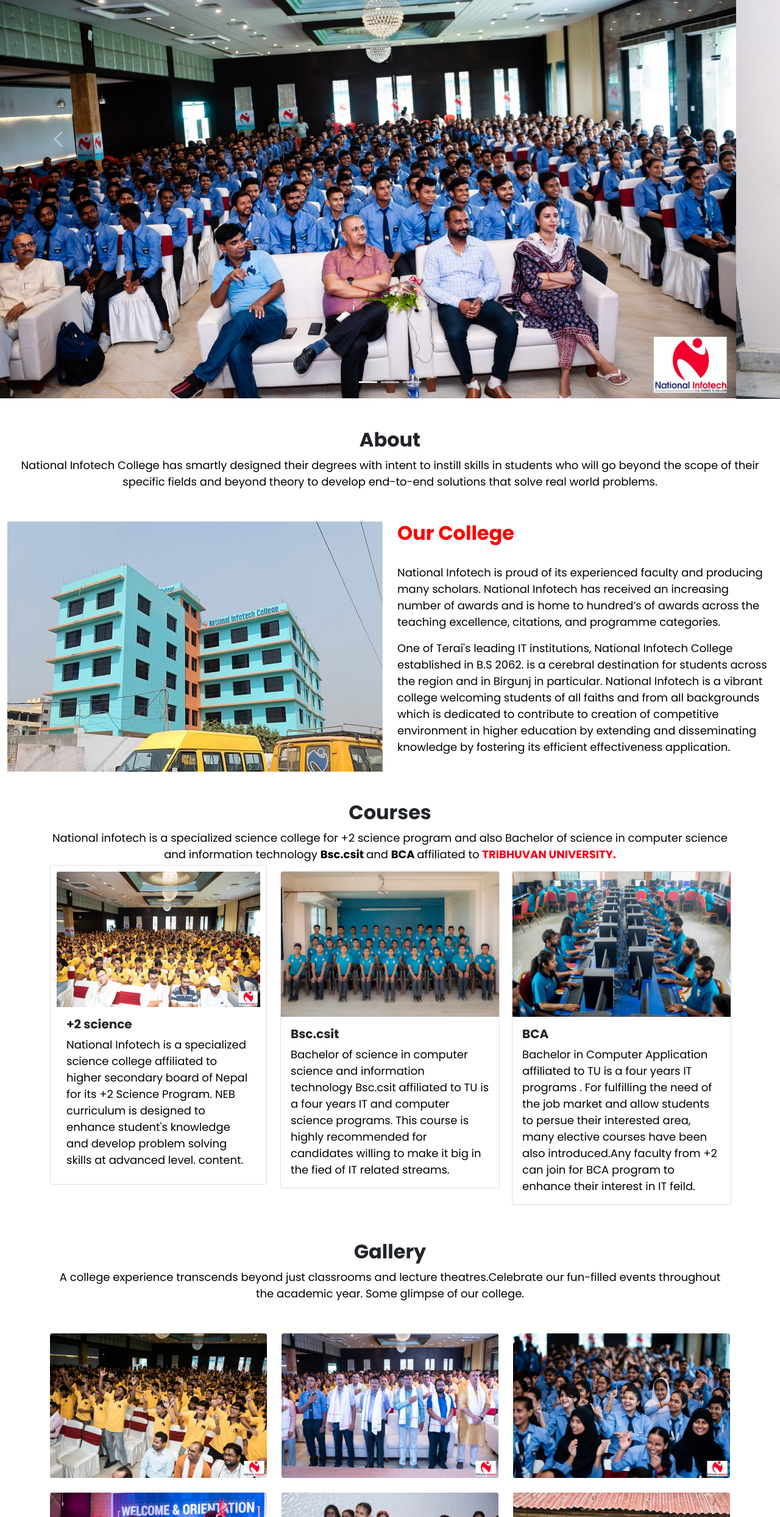
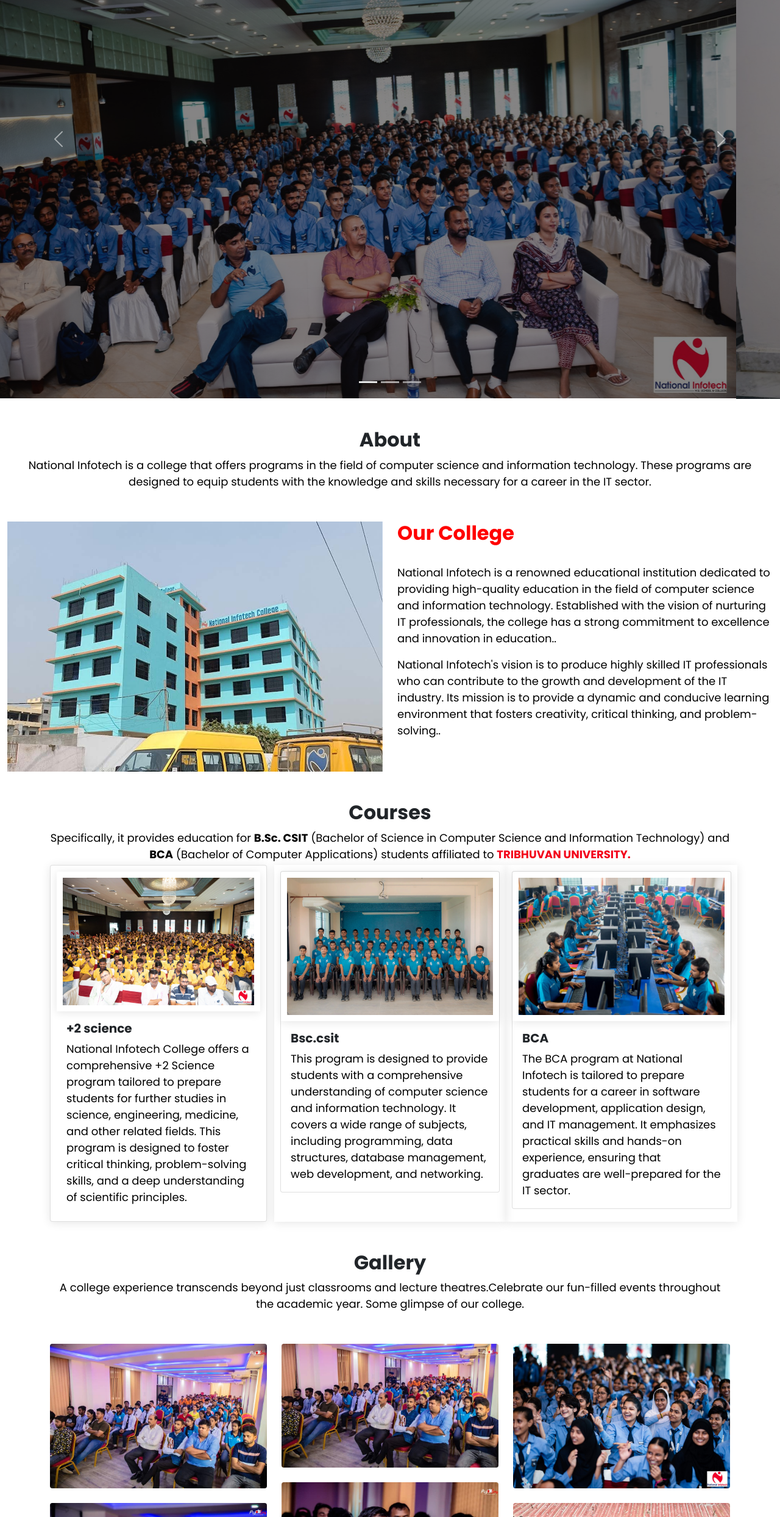
Before and after one commit to technotoxs07/NI-Bachelor-page-RES, a plain HTML site: page index.html in a window 1280 px wide. Shown: the part 313-2800 px from the top of the page at 61% size. Drawn offline with nearby package versions, Linux system fonts and the light colour scheme.

Commit message:
Before Launch

```diff
--- a/css/style.css
+++ b/css/style.css
@@ -2,14 +2,43 @@ body {
   font-family: 'Poppins', sans-serif;
 }
 
+a {
+  text-decoration: none !important;
+}
+/***************
+SECTION-HEADING
+***************/
+.section-heading{
+  color: var(--bs-);
+}
+
+/***************
+HEADER
+***************/
+@media (max-width: 768px) {
+
+
+  .header-social-icon {
+    display: none;
+  }
+}
+/***************
+NAVBAR
+***************/
+
 nav {
-  background-color: #fff !important;
+  background: #fff !important;
   box-shadow: 1px 1px 2px #4444;
 
 }
 
 nav .navbar-brand {
   color: var(--bs-red) !important;
+}
+
+.navbar-toggler {
+  outline: none !important;
+  padding: none !important;
 }
 
 .section-heading {
@@ -22,29 +51,28 @@ nav .navbar-brand {
   padding-bottom: 15px;
 }
 
-@media (max-width: 768px) {
+/**************
+CROUSEL
+**************/
 
-
-  .header-social-icon {
-    display: none;
-  }
-}
-
-.navbar-toggler {
-  outline: none !important;
-  padding: none !important;
-}
-
-.carousel-inne .carousel-item {
+.carousel-inner .carousel-item {
   width: 100%;
-  height: 50vh;
+  height: 50;
   background-size: cover;
   background-position: center;
   background-repeat: no-repeat;
 
 }
 
-
+.carousel-inner .carousel-item::before {
+content: ' ';
+background-color: rgba(12, 11, 10, 0.5);
+position: absolute;
+top: 0;
+left: 0;
+right: 0;
+bottom: 0;
+}
 
 .carousel-inner .carousel-caption {
   display: flex;
@@ -52,7 +80,7 @@ nav .navbar-brand {
   align-items: center;
   position: absolute;
   bottom: 0;
-  top: 10%;
+  top: 60%;
   left: 0;
   right: 0;
 }
@@ -73,46 +101,56 @@ nav .navbar-brand {
 
 }
 
-p {
-  color: black;
-  font-size: large;
-}
-
-.carousel-inner .carousel-caption {
-  font-size: 10px;
+.carousel-inner .carousel-caption h2{
+  font-size: 50px;
   width: 80;
   margin: 0px auto 20px auto;
 }
 
-@media(max-width: 768px);
+.carousel-inner .carousel-caption span{
+  color: rgb(8, 253, 85);
+}
 
+@media(max-width: 768px)
   {
   .carousel-inner .carousel-caption h2 {
     font-size: 38px;
   }
-}
+   }
 
-@media(max-width: 577px)
+
+   @media(max-width: 577px)
 
   {
 
   .carousel-inner .carousel-caption h2 {
-    font-size: 15px;
+    font-size: 20px;
   }
 }
 
-carousel-inner .carousel-caption p {
+.carousel-inner .carousel-caption p {
   font-size: 13px;
 }
 
+
+/**********
+COURSES
+************/
 .course .box {
   padding: 10px 10px;
-  box-shadow: 0px 2px 15px rgba red green blue alpha;
+  box-shadow: 0px 2px 15px rgba(0, 0, 0, 0.1);
 
 }
 
-a {
-  text-decoration: none !important;
+.course .box img {
+  padding: 10px 10px;
+  box-shadow: 0px 2px 15px rgba(0, 0, 0, 0.1);
+
+}
+
+p {
+  color: black;
+  font-size: large;
 }
 
 footer p {
@@ -124,5 +162,8 @@ footer p {
 }
 .developer {
   text-align: center;
+}
 
+a:hover {
+  color: rgb(0, 243, 32);
 }
--- a/index.html
+++ b/index.html
@@ -35,8 +35,10 @@
       <section class="d-flex justify-content-center justify-content-lg-between p-2 border-bottom">
 
         <div class="me-5  d-lg-block">
+
           <span class="mx-3"><i class="fa fa-phone mx-1"></i> +977-51-417200</span>
           <span><i class="	fa fa-calendar mx-1"></i> Sun-Fri : 6:00am-4:00pm</span>
+
         </div>
         <div>
           <a href="https://www.facebook.com/NationalInfotech/" class="me-4 text-reset">
@@ -61,6 +63,7 @@
       </section>
   </header>
 
+
   </div>
 
 
@@ -69,14 +72,16 @@
   <nav class="navbar navbar-expand-lg navbar-light bg-light">
     <div class="container">
       <main id="our clg">
-      <a class="navbar-brand fw-bold" href="#">Our College</a></main>
+        <!--<a class="navbar-brand fw-bold" href="#">NI TUTOR</a>-->
+        <p ><b >NI TUTOR : </b><a  href="#" data-replace="get a link"><span> get a link</span></a></p>
+      </main>
       <button class="navbar-toggler" type="button" data-bs-toggle="collapse" data-bs-target="#navbarSupportedContent"
         aria-controls="navbarSupportedContent" aria-expanded="false" aria-label="Toggle navigation">
         <span class="navbar-toggler-icon"></span>
       </button>
       <div class="collapse navbar-collapse" id="navbarSupportedContent">
         <ul class="navbar-nav m-auto mb-2 mb-lg-0">
-          <li class="nav-item mr-3">
+          <li class="nav-item mx-3">
             <a class="nav-link active" aria-current="page" href="#">Home</a>
           </li>
           <li class="nav-item mx-3">
@@ -121,19 +126,19 @@
       <div class="carousel-item active">
         <img class="h-100 w-100 overlay" src="pictures/ni student.jpg" class="d-block w-100" alt="...">
         <div class="carousel-caption  d-block">
-
+          <!--<h2>welcome to <span> National Infotech </span>college</h2>-->
         </div>
       </div>
       <div class="carousel-item">
         <img class="h-100 w-100 overlay" src="pictures/www.jpg" class="d-block w-100" alt="...">
         <div class="carousel-caption  d-block">
-
+          <!--<h2>welcome to <span> National Infotech </span>college</h2>-->
         </div>
       </div>
       <div class="carousel-item">
         <img class="h-100 w-100 overlay" src="pictures/project.jpg" class="d-block w-100" alt="...">
         <div class="carousel-caption d-block">
-
+          <!--<h2>welcome to <span> National Infotech </span>college</h2>-->
         </div>
       </div>
     </div>
@@ -155,9 +160,9 @@
         <h2 class="h2-responsive    text-center my-2">
           <b> About</b>
         </h2>
-        <p class="text-center w-responsive mx-auto mb-1">National Infotech College has smartly designed their degrees
-          with intent to instill skills in students who will go beyond the scope of their specific fields and beyond
-          theory to develop end-to-end solutions that solve real world problems. </p>
+        <p class="text-center w-responsive mx-auto mb-1">National Infotech is a college that offers programs in the
+          field of computer science and information technology. These programs are designed to equip students with the
+          knowledge and skills necessary for a career in the IT sector. </p>
         <!--section head end-->
 
         <div class="row pt-5">
@@ -168,15 +173,14 @@
           <div class="col-md-6 pt-10">
             <h2 class=" h2-responsive fw-bold text-start section-heading ">Our College</h2>
             <br>
-            <p class="lh-base">National Infotech is proud of its experienced faculty and producing many scholars.
-              National Infotech has received an increasing number of awards and is home to hundred’s of awards across
-              the teaching excellence, citations, and programme categories.
+            <p class="lh-base">National Infotech is a renowned educational institution dedicated to providing
+              high-quality education in the field of computer science and information technology. Established with the
+              vision of nurturing IT professionals, the college has a strong commitment to excellence and innovation in
+              education..
             </p>
-            <p class="lh-base">One of Terai's leading IT institutions, National Infotech College established in B.S
-              2062. is a cerebral destination for students across the region and in Birgunj in particular. National
-              Infotech is a vibrant college welcoming students of all faiths and from all backgrounds which is dedicated
-              to contribute to creation of competitive environment in higher education by extending and disseminating
-              knowledge by fostering its efficient effectiveness application.</p>
+            <p class="lh-base">National Infotech's vision is to produce highly skilled IT professionals who can
+              contribute to the growth and development of the IT industry. Its mission is to provide a dynamic and
+              conducive learning environment that fosters creativity, critical thinking, and problem-solving..</p>
             <!--<button type="button" class="btn btn-primary btn-sm">Read more</button>-->
             <!--<a href="" class="btn btn-primary px-2 pl-2 mt-2 "> Read more </a>-->
           </div>
@@ -195,9 +199,12 @@
         </b>
       </h2>
       <p class="text-center w-responsive mx-auto mb-1">
-        National infotech is a specialized science college for +2 science program and also Bachelor of science in
-        computer science and information technology <b>Bsc.csit </b>and <b>BCA </b>affiliated to <span
-          style="color:rgb(243, 3, 27);font-weight:bold">TRIBHUVAN UNIVERSITY.</span>
+
+        Specifically, it provides education for <b>B.Sc. CSIT</b>  (Bachelor of Science in Computer Science and Information
+        Technology) and <b> BCA</b> (Bachelor of Computer Applications) students
+
+
+        </b>affiliated to <span style="color:rgb(243, 3, 27);font-weight:bold">TRIBHUVAN UNIVERSITY.</span>
       </p>
       <!--section head end-->
       <div class="row">
@@ -206,10 +213,7 @@
             <img src="pictures/twelve.jpg" class="card-img-top" alt="...">
             <div class="card-body">
               <h5 class="card-title"><b>+2 science</b></h5>
-              <p class="card-text">National Infotech is a specialized science college affiliated to higher secondary
-                board of Nepal for its +2 Science Program. NEB curriculum is designed to enhance student's knowledge and
-                develop problem solving skills at advanced level.
-                content.</p>
+              <p class="card-text">National Infotech College offers a comprehensive +2 Science program tailored to prepare students for further studies in science, engineering, medicine, and other related fields. This program is designed to foster critical thinking, problem-solving skills, and a deep understanding of scientific principles.</p>
               <!--<a href="#" class="btn btn-primary">Read more</a>-->
             </div>
           </div>
@@ -220,9 +224,7 @@
             <div class="card-body">
               <h5 class="card-title"><b>Bsc.csit</b></h5>
               <p class="card-text">
-                Bachelor of science in computer science and information technology Bsc.csit affiliated to TU is a four
-                years IT and computer science programs. This course is highly recommended for candidates willing to make
-                it big in the fied of IT related streams.
+                This program is designed to provide students with a comprehensive understanding of computer science and information technology. It covers a wide range of subjects, including programming, data structures, database management, web development, and networking.
               </p>
               <!--<a href="#" class="btn btn-primary">Read more</a>-->
             </div>
@@ -233,10 +235,7 @@
             <img src="pictures/bca.jpg" class="card-img-top" alt="...">
             <div class="card-body">
               <h5 class="card-title"><b>BCA</b></h5>
-              <p class="card-text">Bachelor in Computer Application affiliated to TU is a four years IT programs . For
-                fulfilling the need of the job market and allow students to persue their interested area, many elective
-                courses have been also introduced.Any faculty from +2 can join for BCA program to enhance their interest
-                in IT feild.</p>
+              <p class="card-text"> The BCA program at National Infotech is tailored to prepare students for a career in software development, application design, and IT management. It emphasizes practical skills and hands-on experience, ensuring that graduates are well-prepared for the IT sector.</p>
               <!--<a href="#" class="btn btn-primary">Read more</a>-->
             </div>
           </div>
@@ -261,12 +260,12 @@
         <!-- Gallery -->
         <div class="row pt-5">
           <div class="col-lg-4 col-md-12 mb-4 mb-lg-0">
-          <img src="pictures/img1.jpg" class="w-100 shadow-1-strong rounded mb-4" alt="Our Teachers" />
-          <img src="pictures/img2.jpg" class="w-100 shadow-1-strong rounded mb-4" alt="Tour" />
+            <img src="pictures/bachelor1.jpg" class="w-100 shadow-1-strong rounded mb-4" alt="Our Teachers" />
+            <img src="pictures/bachelor2.jpg" class="w-100 shadow-1-strong rounded mb-4" alt="Tour" />
           </div>
           <div class="col-lg-4 mb-4 mb-lg-0">
-          <img src="pictures/img3.jpg" class="w-100 shadow-1-strong rounded mb-4" alt="childrens" />
-          <img src="pictures/img4.jpg" class="w-100 shadow-1-strong rounded mb-4" alt="girlsscout" />
+            <img src="pictures/bachelor3.jpg" class="w-100 shadow-1-strong rounded mb-4" alt="childrens" />
+            <img src="pictures/bachelor4.jpg" class="w-100 shadow-1-strong rounded mb-4" alt="girlsscout" />
           </div>
           <div class="col-lg-4 mb-4 mb-lg-0">
             <img src="pictures/img5.jpg" class="w-100 shadow-1-strong rounded mb-4" alt="boyscout" />
@@ -286,7 +285,8 @@
           </b>
           <br>
         </h2>
-      <p class="text-center w-responsive mx-auto mb-5 "> For more information feel free to contact us for consultant and
+        <p class="text-center w-responsive mx-auto mb-5 "> For more information feel free to contact us for consultant
+          and
           also for the betterment of the future.
         </p>
         <!--section head end-->
@@ -294,19 +294,21 @@
         <section class="mb-4">
           <div class="row">
             <!--Grid column-->
-          <div class="col-6 ">
+
             <iframe
               src="https://www.google.com/maps/embed?pb=!1m14!1m12!1m3!1d3554.2928565550033!2d84.88947827394468!3d27.020910476582817!2m3!1f0!2f0!3f0!3m2!1i1024!2i768!4f13.1!5e0!3m2!1sen!2snp!4v1692981262043!5m2!1sen!2snp"
               width="550" height="350" style="border:0;" allowfullscreen="" loading="lazy"
               referrerpolicy="no-referrer-when-downgrade"></iframe>
           </div>
-          <div class="col-6">
+          <br>
           <form id="contact-form" name="contact-form" action="mail.php" method="POST">
             <!--Grid row-->
+            <h2 class="text-center"><b>Message Us.</b></h2>
             <div class="row">
               <!--Grid column-->
               <div class="col-md-6">
                 <div class="md-form mb-0">
+
                   <label for="name" class="">Your name</label>
                   <input type="text" id="name" name="name" class="form-control " placeholder="Enter Name">
                 </div>
@@ -345,7 +347,7 @@
     </div>
     </div>
     <div class="d-grid gap-2 d-md-flex justify-content-md-end">
-          <a class="btn btn-outline-primary" onclick="document.getElementById('contact-form').submit();">Send</a>
+      <a class="btn btn-outline-primary " onclick="document.getElementById('contact-form').submit();">Send</a>
     </div>
     <br>
     <div class="status"></div>
@@ -400,9 +402,7 @@
             <h6 class="text-uppercase fw-bold mb-4">
               Useful links
             </h6>
-            <p>
-              <a href="#!" class="text-reset">9 and 10th class</a>
-            </p>
+
             <p>
               <a href="https://nationalinfotechcollege.edu.np/2-science/" class="text-reset">+2 science</a>
             </p>
```
Also changed, not shown: pictures/bachelor1.jpg (added), pictures/bachelor2.jpg (added), pictures/bachelor3.jpg (added), pictures/bachelor4.jpg (added). Lines whose indentation alone changed are shown as unchanged.
